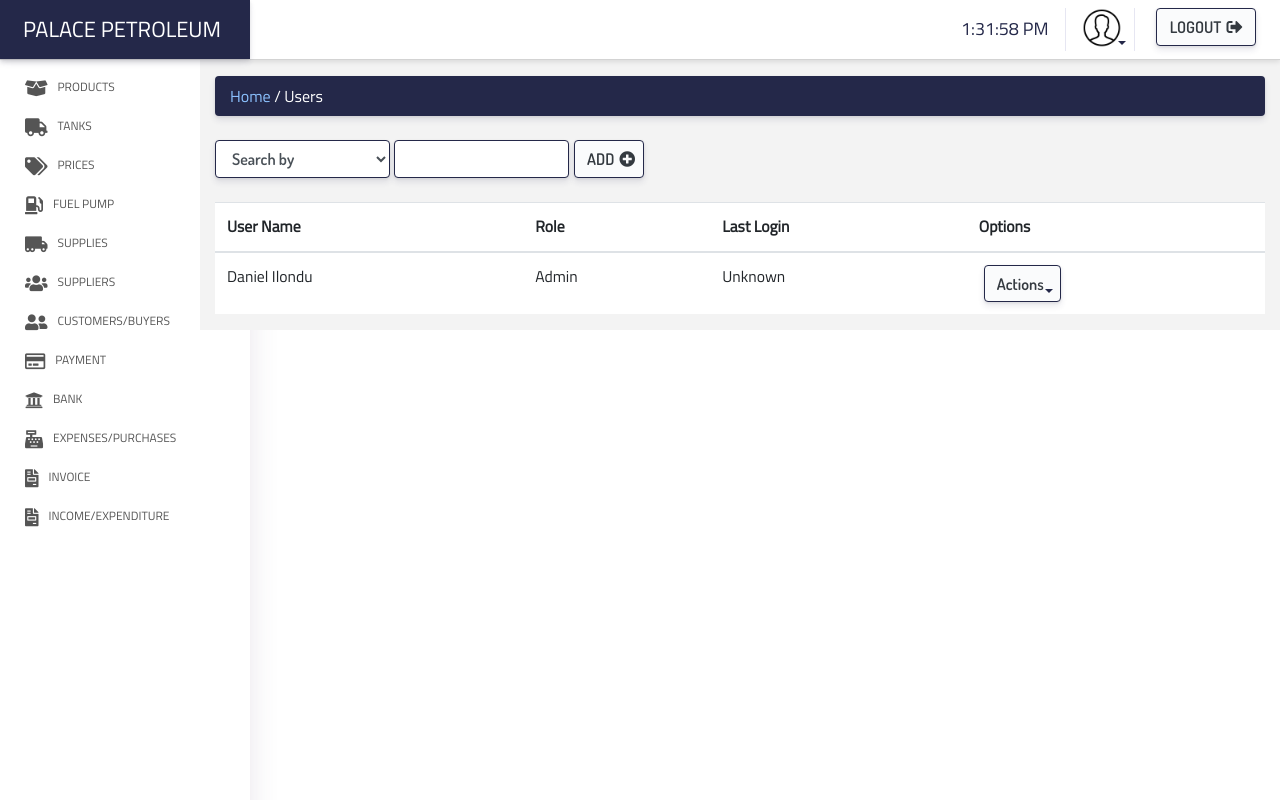
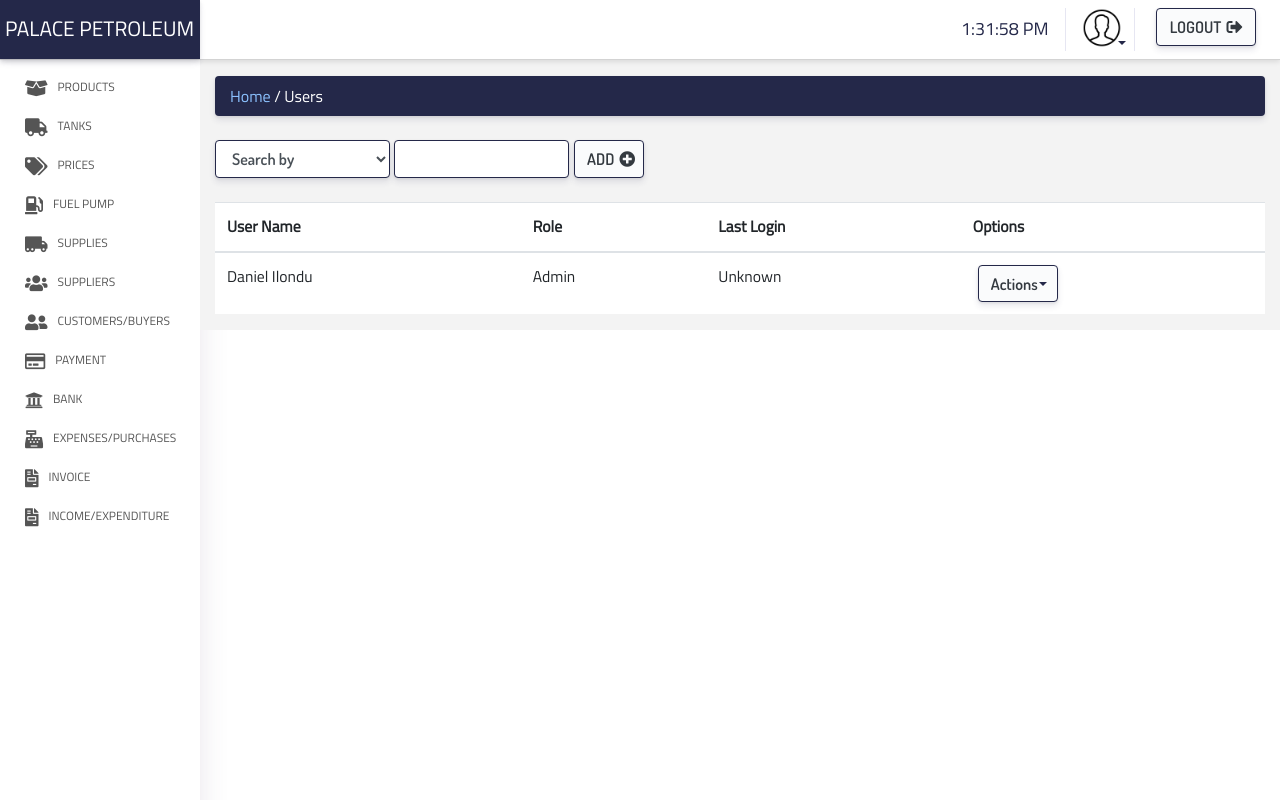
Before and after one commit to EmmanuelJoshua/Inventory-app-php, a PHP site: page /users.php in a window 1280 px wide. Run offline with PHP 8.4, Linux system fonts and the light colour scheme; some libraries are stand-ins or nearby versions.

Commit message:
Some Changes

```diff
--- a/app/assets/css-app-files/header.css
+++ b/app/assets/css-app-files/header.css
@@ -38,9 +38,9 @@
 .header-wrapper{
 	background-color: #242849;
 	padding-top: 8px;
-	padding-left: 10px;
+	padding-left: 5px;
 	text-align: center;
-	width: 250px;
+	width: 200px;
 	height: 100%;
 	top: 0;
 	left: 0;
@@ -59,8 +59,8 @@
     margin-right: 1rem;
     line-height: inherit;
     white-space: nowrap;
-    padding: 11px 1px;
-    font-size: 22px !important;
+    padding: 11px 0px;
+    font-size: 21px !important;
     text-transform: uppercase;
     /*font-weight: 500;*/
 }
--- a/app/assets/css-app-files/sideNav.css
+++ b/app/assets/css-app-files/sideNav.css
@@ -4,7 +4,7 @@
 
 .nav-left-sidebar {
     position: fixed;
-    width: 250px;
+    width: 200px;
     height: 100%;
     top: 60px;
     overflow: auto;
--- a/app/assets/css-app-files/users.css
+++ b/app/assets/css-app-files/users.css
@@ -63,7 +63,7 @@
 	border: 1px solid #242849;
 	border-radius: .25rem;
 	box-shadow: 0 4px 6px rgba(50, 50, 93, .11), 0 1px 3px rgba(0, 0, 0, .08);
-	width: 77px !important;
+	width: 80px !important;
 	height: 37px;
 	color: #343a40 !important;
 	background-color: #fafbfc;
@@ -76,7 +76,7 @@
     width: 0;
     height: 0;
     margin-left: -0.1em !important;
-    vertical-align: -0.2em !important;
+    vertical-align: 0.2em !important;
     content: "";
     border-top: 0.3em solid;
     border-right: 0.3em solid transparent;
--- a/app/users.php
+++ b/app/users.php
@@ -50,27 +50,19 @@
       <div class="modal-body">
         <form class="form-horizontal">
   <div class="form-group mb-3">
-    <!-- <label class="control-label col-sm-2" for="email">Email:</label> -->
-    <div class="col-sm-10">
+    <div class="col-sm-12">
       <input type="text" class="form-control" id="username" placeholder="Enter Username" style="width: 100%;">
     </div>
   </div>
   <div class="form-group mb-3">
-    <!-- <label class="control-label col-sm-2" for="pwd">Password:</label> -->
-    <div class="col-sm-10">
+    <div class="col-sm-12">
       <input type="password" class="form-control" id="pwd" placeholder="Enter password" style="width: 100%;">
     </div>
   </div>
-  <!-- <div class="form-group">
-    <label class="control-label col-sm-2" for="pwd">Role:</label>
-    <div class="col-sm-10">
-      <input type="text" class="form-control" id="pwd" placeholder="Enter Role">
-    </div>
-  </div> -->
 </form>
       </div>
       <div class="modal-footer">
-      	<button type="button" class="btn btn-primary pl-1 pr-1" data-dismiss="modal">Cancel<i class="fas fa-times-circle"></i></button>
+      	<button type="button" class="btn btn-primary pl-1 pr-1" data-dismiss="modal" style="width: 80px !important;">Cancel<i class="fas fa-times-circle"></i></button>
         <button type="button" class="btn btn-primary pl-1 pr-1">Save<i class="fas fa-check-circle"></i></button>
       </div>
     </div>
@@ -88,27 +80,19 @@
       <div class="modal-body">
         <form class="form-horizontal">
   <div class="form-group mb-3">
-    <!-- <label class="control-label col-sm-2" for="username">Username:</label> -->
-    <div class="col-sm-10">
+    <div class="col-sm-12">
       <input type="text" class="form-control" id="username" placeholder="Enter Username" style="width: 100%;">
     </div>
   </div>
   <div class="form-group mb-3">
-    <!-- <label class="control-label col-sm-2" for="pwd">Password:</label> -->
-    <div class="col-sm-10">
+    <div class="col-sm-12">
       <input type="password" class="form-control" id="pwd" placeholder="Enter password" style="width: 100%;">
     </div>
   </div>
-  <!-- <div class="form-group">
-    <label class="control-label col-sm-2" for="pwd">Role:</label>
-    <div class="col-sm-10">
-      <input type="text" class="form-control" id="pwd" placeholder="Enter Role">
-    </div>
-  </div> -->
 </form>
       </div>
       <div class="modal-footer">
-      	<button type="button" class="btn btn-primary pl-1 pr-1" data-dismiss="modal">Cancel<i class="fas fa-times-circle"></i></button>
+      	<button type="button" class="btn btn-primary pl-1 pr-1" data-dismiss="modal" style="width: 80px !important;">Cancel<i class="fas fa-times-circle"></i></button>
         <button type="button" class="btn btn-primary pl-1 pr-1" style="width: 90px !important;">Update<i class="fas fa-check-circle"></i></button>
       </div>
     </div>
@@ -127,7 +111,7 @@
         <h4>Do you want to delete this user?</h4>
       </div>
       <div class="modal-footer">
-      	<button type="button" class="btn btn-primary" data-dismiss="modal">Cancel<i class="fas fa-times-circle"></i></button>
+      	<button type="button" class="btn btn-primary" data-dismiss="modal" style="width: 90px !important;">Cancel<i class="fas fa-times-circle"></i></button>
         <button type="button" class="btn btn-primary pl-1 pr-1">Yes<i class="fas fa-check-circle"></i></button>
       </div>
     </div>
@@ -138,7 +122,7 @@
 							</div>
 						</div>
 						<div class="row">
-							<div class="container">
+							<div class="container-fluid">
 								<table class="table bg-white">
 									<thead>
 										<tr>
```
